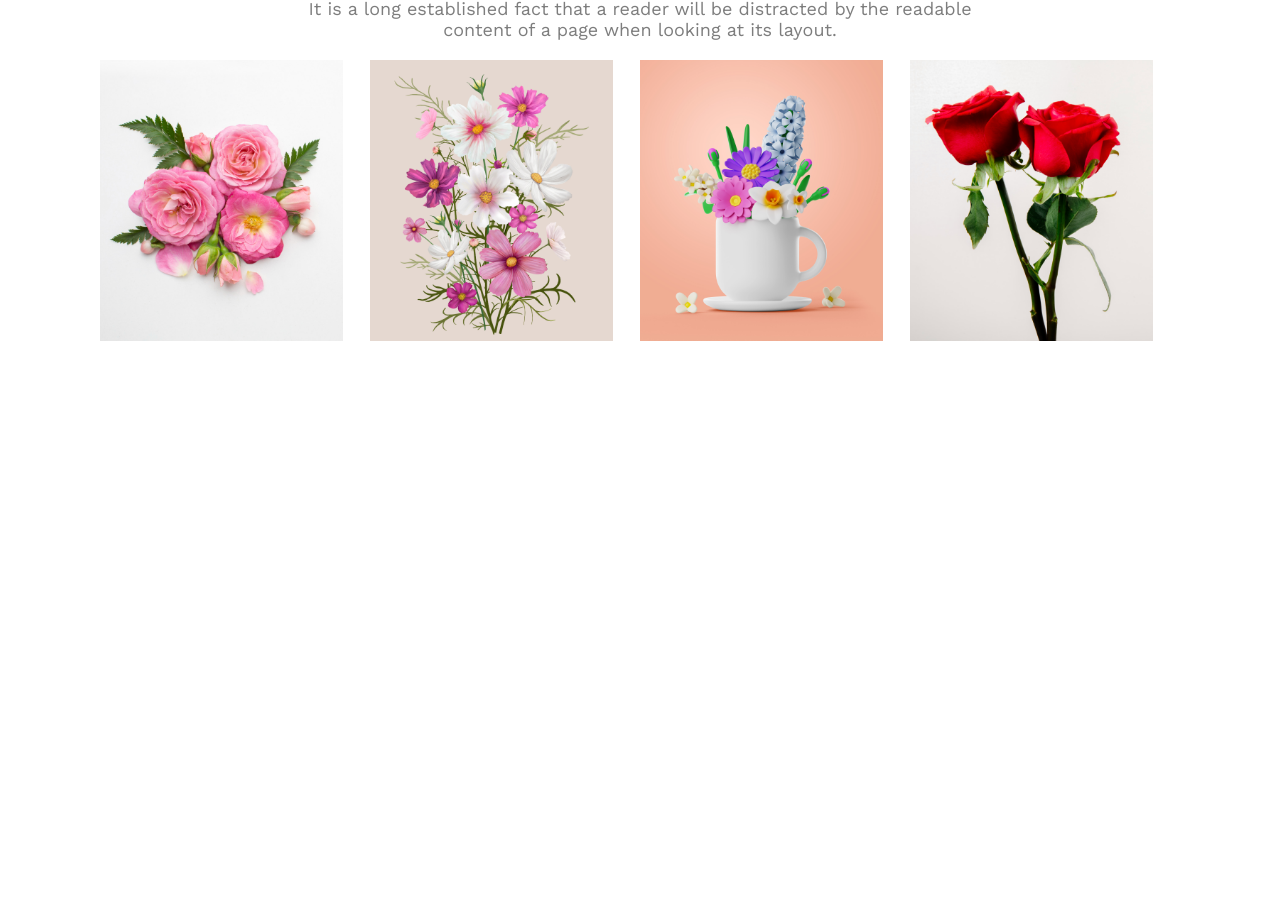
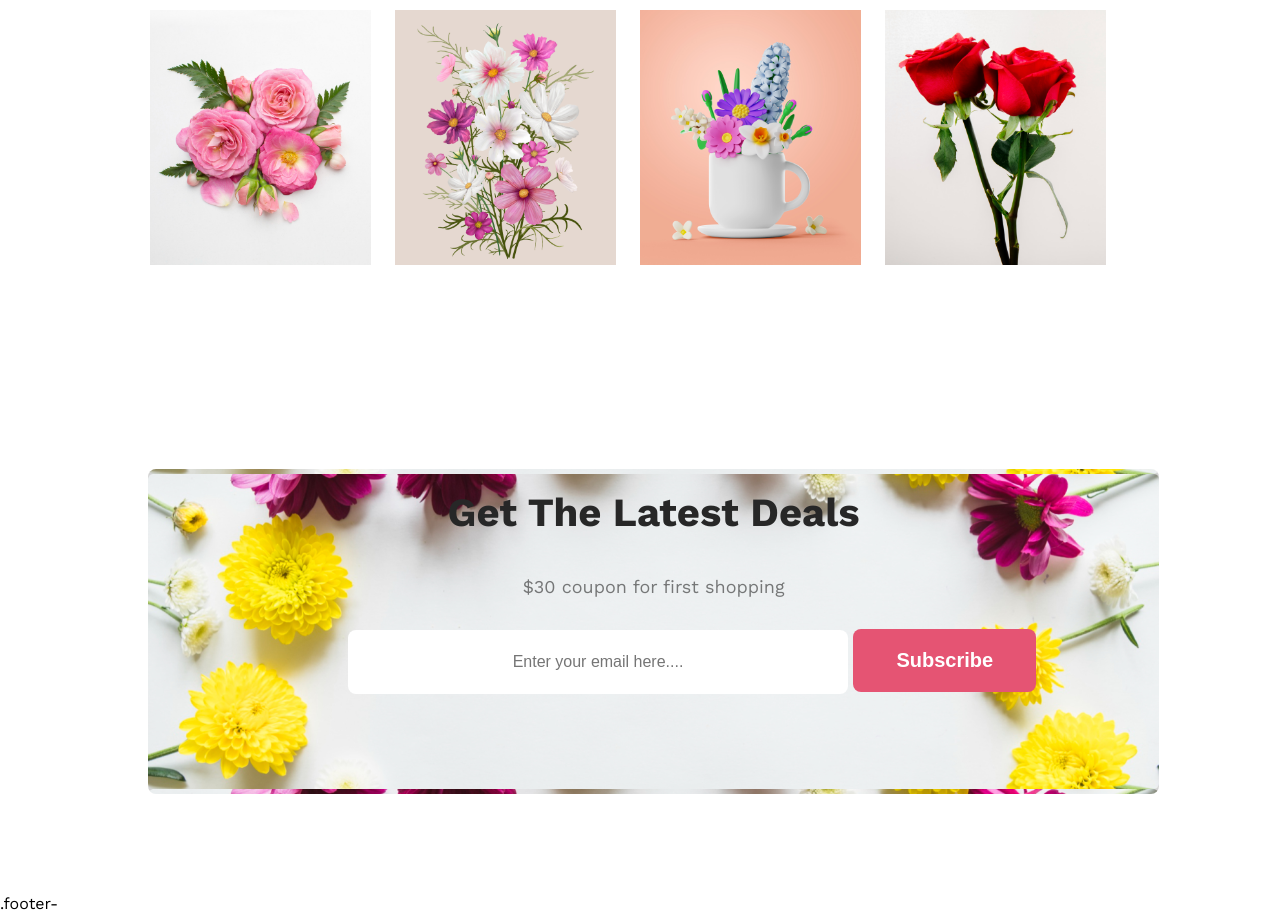
Before and after one commit to bushrajahan/online-flower-shop, a plain HTML site: page index.html in a window 1280 px wide. Shown: the part 2809-3722 px from the top of the page. Before the commit the page ends 3304 px from the top, so only its background shows below. Drawn offline with nearby package versions, Linux system fonts and the light colour scheme.

Commit message:
details end

```diff
--- a/index.html
+++ b/index.html
@@ -92,8 +92,20 @@
         </div>
       </div>
     </section>
-
+    <!-- detais started -->
+    <section class="details">
+      <div class="details-container">
+        <h2 class="sale-title">Get The Latest Deals</h2>
+        <p class="sale-content">$30 coupon for first shopping</p>
+        <input type="email" name="email" id="ema" placeholder="Enter your email here....">
+        <button class="btn">Subscribe</button>
+      </div>
+    </section>
   </main>
-  <footer></footer>
+  <footer>
+    <div class="footer-section">
+      .footer-
+    </div>
+  </footer>
 </body>
 </html>
--- a/style/style.css
+++ b/style/style.css
@@ -152,7 +152,7 @@ span{
     margin-left:250px;
 }
 .social-section{
-    margin:150px 100px;
+    margin: 100px 150px;
 
 }
 .sale-title{
@@ -168,3 +168,36 @@ font-weight: 700;
 .image-container{
     display: flex;
 }
+/* details started here */
+.details{
+
+    padding: 100px;
+    width: 79%;
+    margin-left: 48px;
+
+}
+.details-container{
+
+    border-radius: 8px;
+background: url('../Flower Asset/Rectangle 9.png'), lightgray 0px -203.444px / 100% 213.755% no-repeat;
+background-position: center;
+background-size: 100%;
+}
+#ema{
+    width:500px;
+    margin-left: 200px;
+    margin-bottom: 20px;
+height: 64px;
+
+border-radius: 8px;
+background-color: #FFF;
+text-align: center;
+color: rgba(39, 39, 39, 0.60);
+font-size: 16px;
+font-weight: 400;
+
+border: none;
+margin-bottom: 100px;
+
+
+}
```
